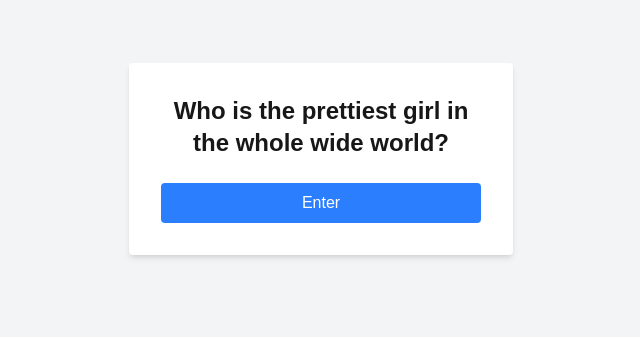
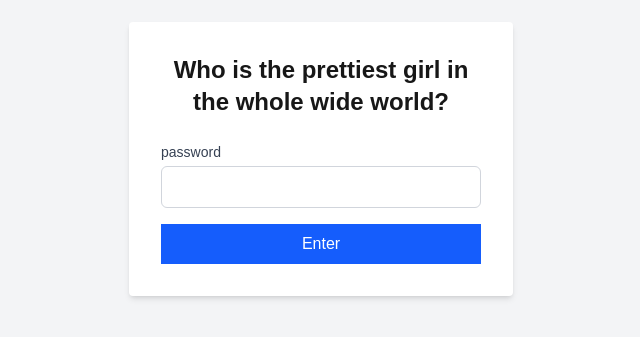
Before and after one commit to tauropena/tauro-newsletter, a Next.js app: page /login in a window 1280 px wide. Shown: the part 241-578 px from the top of the page, without its empty margins (319-959 px from the left). Built offline with nearby package versions, Linux system fonts and the light colour scheme.

Commit message:
added input to login page

```diff
--- a/package.json
+++ b/package.json
@@ -9,6 +9,7 @@
     "lint": "next lint"
   },
   "dependencies": {
+    "gray-matter": "^4.0.3",
     "next": "15.3.4",
     "next-auth": "^4.24.11",
     "react": "^19.0.0",
--- a/src/app/login/page.js
+++ b/src/app/login/page.js
@@ -1,24 +1,81 @@
-import { signIn } from "@/app/api/auth/[...nextauth]/route"
-//what is the @ sign for?
+"use client"
 
+// imports
+import { useState } from "react"
+import { signIn } from "next-auth/react"
+import { useRouter } from "next/navigation"
+
+// Login component
 export default function Login() {
+  const [password, setPassword] = useState("")
+  const [error, setError] = useState("")
+  const router = useRouter()
+
+  // Handle form submission
+  const handleSubmit = async (e) => {
+    e.preventDefault()
+    setError("")
+
+    const result = await signIn("credentials", {
+      password,
+      redirect: false,
+    })
+
+    if (result?.error) {
+      setError("Incorrect password. Please try again.")
+    } else {
+      router.push("/blog")
+    }
+  }
+
   return (
     <div className="min-h-screen flex items-center justify-center bg-gray-100">
       <div className="bg-white p-8 rounded shadow-md w-96">
         <h1 className="text-2xl font-bold mb-6 text-center">
           Who is the prettiest girl in the whole wide world?
         </h1>
-        <button
-          onClick={() => signIn("credentials", { password: "" })}
-          className="w-full bg-blue-500 text-white py-2 px-4 rounded hover:bg-blue-600 transition"
-        >
-          Enter
-        </button>
+
+        {error && (
+          <div className="mb-4 p-2 bg-red-100 text-red-700 rounded">
+            {error}
+          </div>
+        )}
+
+        <form onSubmit={handleSubmit}>
+          <div className="mb-4">
+            <label
+              htmlFor="password"
+              className="block text-sm font-medium text-gray-700 mb-1"
+            >
+              password
+            </label>
+            <input
+              type="password"
+              id="password"
+              value={password}
+              onChange={(e) => setPassword(e.target.value)}
+              className="w-full px-3 py-2 border border-gray-300 rounded-md focus:outline-none focus:ring-2 focus:ring-blue-500"
+              required
+            />
+          </div>
+          <button
+            type="submit"
+            className="w-full bg-blue-600 text-white py-2 px-4rounded-md hover:bg-blue-600 transition"
+          >
+            Enter
+          </button>
+        </form>
       </div>
     </div>
   )
 }
 
-// change the button styling to match the mailchimp styling
-// workshop the text to be more clear and communicative for users
-// make sure the button works on click and submit (enter key)
+/*
+change the button styling to match the mailchimp styling
+workshop the text to be more clear and communicative for users
+make sure the button works on click and submit (enter key)
+add show password functionality
+add error message that says password is caseSensitive
+add loading state
+add picture of coco
+*/
```
Also changed, not shown: src/app/blog/page.js (+10 -0 lines), 1 other file (tests, documents, lock files or other folders).
